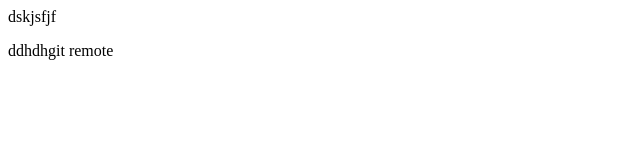
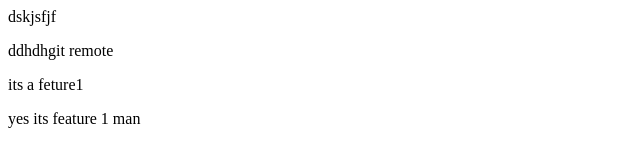
Before and after one commit to AnkushGadivadar10/localrepo, a plain HTML site: page localRepo/index.html in a window 1280 px wide. Shown: the whole page, without its empty margins (0-640 px from the left). Drawn offline with Linux system fonts and the light colour scheme.

Commit message:
feature added

```diff
--- a/localRepo/index.html
+++ b/localRepo/index.html
@@ -8,5 +8,7 @@
 <body>
     <div>dskjsfjf</div>
     <p>ddhdhgit remote </p>
+    <p>its a feture1</p>
+    <p>yes its feature 1 man</p>
 </body>
 </html>
```
